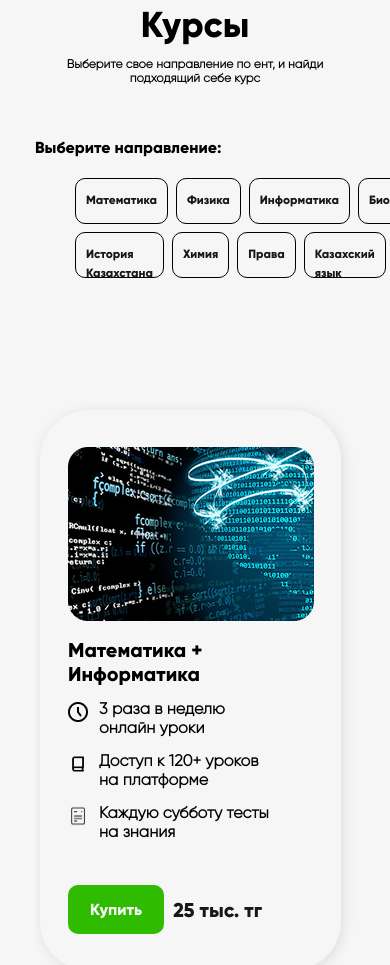
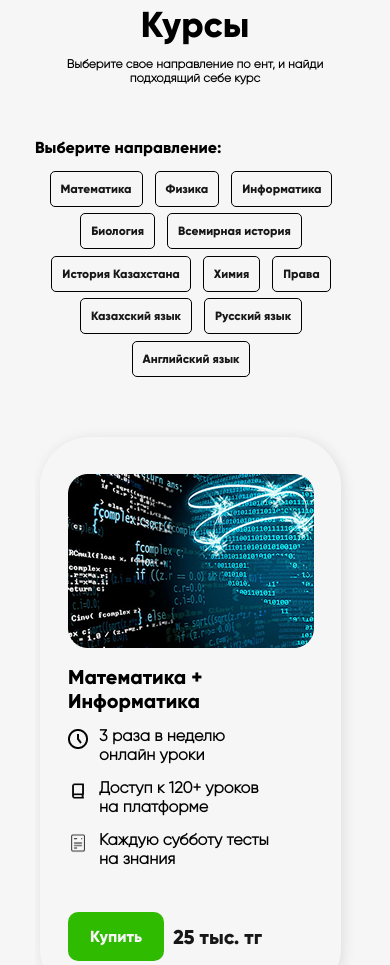
Before and after one commit to Aidos200703/bilim, a plain HTML site: page index.html in a window 390 px wide. Shown: the part 1564-2529 px from the top of the page. Drawn offline with Linux system fonts and the light colour scheme; a small style sheet from the web is missing; a web font is replaced by a local one.

Commit message:
BILIM HE

```diff
--- a/Style_Desktop.css
+++ b/Style_Desktop.css
@@ -366,26 +366,26 @@ header {
     font-size: 24px;
     font-family: 'Gilroy Light', sans-serif;
     font-weight: 700;
-    padding-bottom: 38px;
+    padding-bottom: 68px;
 }
 
 
 
 .subjuct {
-    padding-left: 100px;
+
     padding-bottom: 110px;
 }
 
 
 .navbar {
-    display: flex;
+    display: block;
     list-style: none;
 }
 
-.navbar li {
+.navbar a {
     padding-bottom: 50px;
     margin-right: 21px;
-    margin-bottom: 18px;
+    margin-bottom: 50px;
     padding: 20px 20px;
     border: solid black 1px;
     border-radius: 10px;
@@ -400,7 +400,29 @@ header {
 
     font-size: 20px;
 
-    margin-bottom: 50px;
+
+}
+
+.nav_cuts1{
+    display: flex;
+    padding-bottom: 60px;
+    width: 1239px;
+    margin: 0 auto;
+    justify-content: center;
+}
+
+.nav_cuts2{
+    display: flex;
+    padding-bottom: 60px;
+    width: 1239px;
+    margin: 0 auto;
+    justify-content: center;
+}
+
+.nav_cuts3{
+    width: 1239px;
+    margin: 0 auto;
+    text-align: center;
 }
 
 .sp {
@@ -1104,24 +1126,55 @@ margin-bottom: 30px;
     width: 320px;
 }
 
-.navbar li {
-    padding-bottom: 50px;
+.navbar a {
+
     margin-right: 8px;
-    margin-bottom: 8px;
     padding: 10px 10px;
     border: solid black 1px;
-    border-radius: 10px;
+    border-radius: 5px;
     cursor: pointer;
-    height: 24px;
+    margin-bottom: 40px;
 }
 
 .navbar a {
-
     font-size: 12px;
     height: 14px;
     margin-bottom: 0px;
 }
 
+.cut1,
+.cut2,
+.cut3,
+.cut4{
+
+   margin-bottom: 23px;
+   width: 320px;
+
+    text-align: center;
+}
+
+.nav_cuts1{
+    display: block;
+    padding-bottom: 1px;
+    width: 320px;
+    margin: 0 auto;
+    justify-content: center;
+}
+
+.nav_cuts2{
+    display: block;
+    padding-bottom: 1px;
+    width: 320px;
+    margin: 0 auto;
+    justify-content: center;
+}
+
+.nav_cuts3{
+    width: 320px;
+    margin: 0 auto;
+    text-align: center;
+}
+
 
 
 }
--- a/index.html
+++ b/index.html
@@ -176,9 +176,6 @@
                 <p>Выберите направление:</p>
             </div>
 
-            <div class="title_sub_hiden">
-                <p>Выберите направление</p>
-            </div>
 
         </div>
         <div class="subjects">
@@ -187,23 +184,41 @@
 
                 <div class="special_subject">
 
-                    <ul class="navbar">
-                        <li><a href="#">Математика</a></li>
-                        <li><a href="#">Физика</a></li>
-                        <li><a href="#">Информатика</a></li>
-                        <li><a href="#">Биология</a></li>
-                        <li><a href="#">Всемирная история</a></li>
-                    </ul>
-                    <ul class="navbar">
-                        <li><a href="#">История Казахстана</a></li>
-                        <li><a href="#">Химия</a></li>
-                        <li><a href="#">Права</a></li>
-                        <li><a href="#">Казахский язык</a></li>
-                        <li><a href="#">Русский язык</a></li>
-                    </ul>
-                    <ul class="navbar">
-                        <li class="sp"><a href="#"></a>Английский язык</li>
-                    </ul>
+                    <div class="navbar">
+                        <div class="nav_cuts1">
+                            <div class="cut1">
+                                <a  href="#">Математика</a>
+                                <a  href="#">Физика</a>
+                                <a  href="#">Информатика</a>
+                            </div>
+
+                            <div class="cut2">
+                                <a class="nav4" href="#">Биология</a>
+                                <a class="nav5" href="#">Всемирная история</a>
+                            </div>
+
+                        </div>
+
+                        <div class="nav_cuts2">
+
+                            <div class="cut3">
+                                <a href="#">История Казахстана</a>
+                                <a href="#">Химия</a>
+                                <a href="#">Права</a>
+                            </div>
+
+                            <div class="cut4">
+                                <a href="#">Казахский язык</a>
+                                <a href="#">Русский язык</a>
+                            </div>
+
+
+                        </div>
+                        <div class="nav_cuts3">
+                            <a href="#">Английский язык</a>
+                        </div>
+
+                    </div>
 
                 </div>
             </div>
```
